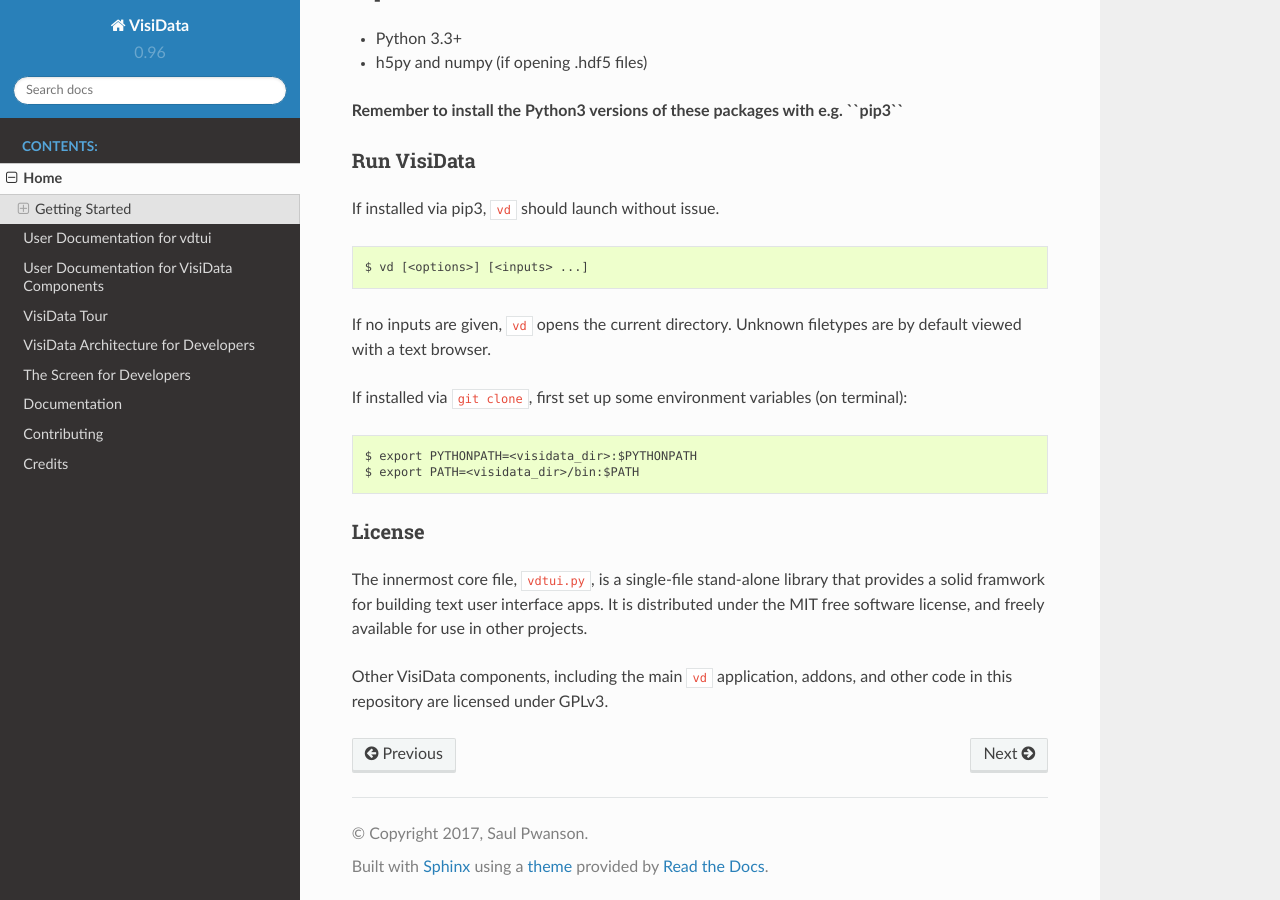
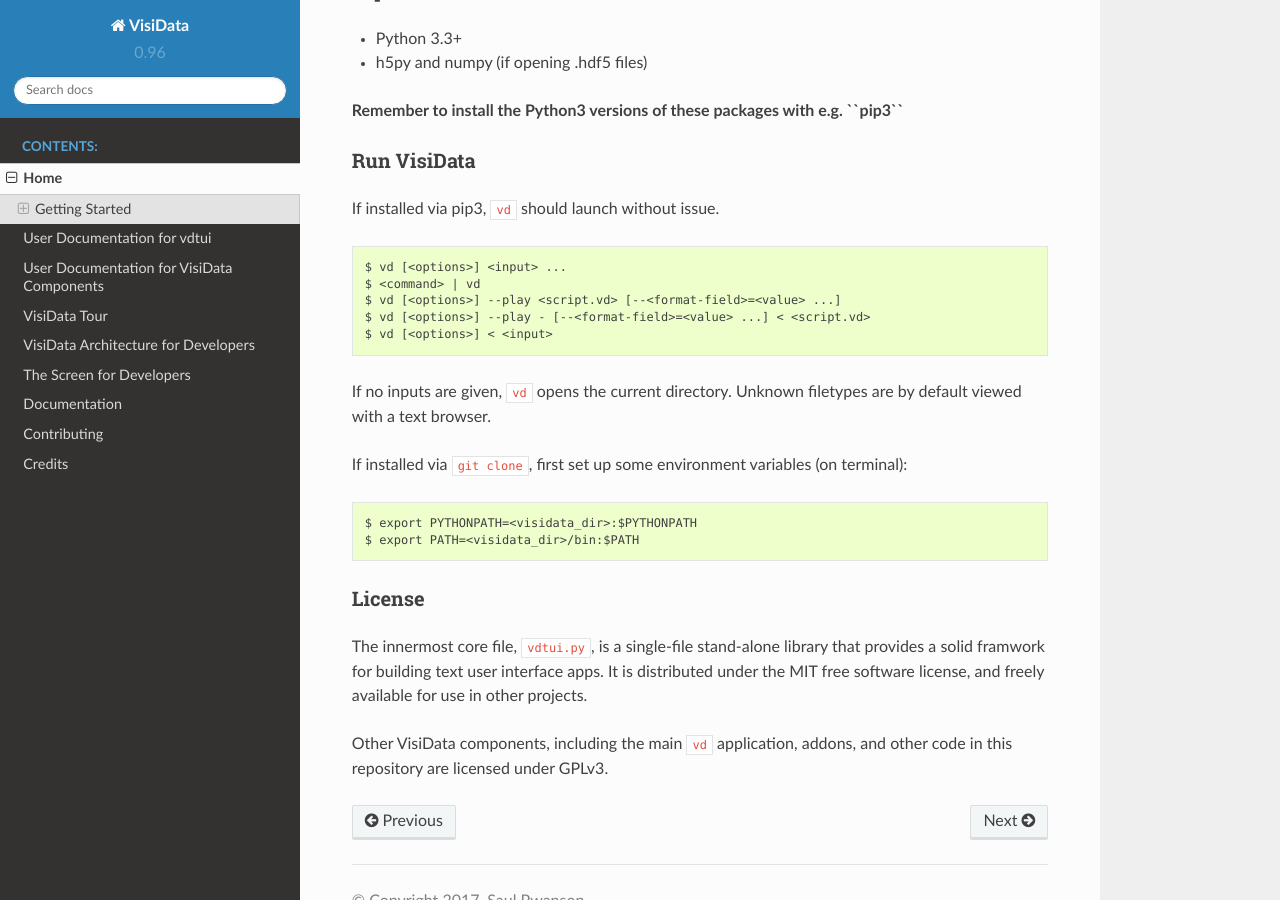
Before and after one commit to saulpw/visidata, a Sphinx documentation site: the page built from docs/home.rst, in a window 1280 px wide and 900 px high, scrolled down 987 px. Built offline with Sphinx 7.4.7 and the Read the Docs theme 2.0.0, drawn with Linux system fonts in a browser that asks for light colours.

Commit message:
Update docs with pipes and vdplay

```diff
--- a/docs/home.rst
+++ b/docs/home.rst
@@ -48,7 +48,11 @@
 
 ::
 
-    $ vd [<options>] [<inputs> ...]
+    $ vd [<options>] <input> ...
+    $ <command> | vd
+    $ vd [<options>] --play <script.vd> [--<format-field>=<value> ...]
+    $ vd [<options>] --play - [--<format-field>=<value> ...] < <script.vd>
+    $ vd [<options>] < <input>
 
 If no inputs are given, ``vd`` opens the current directory. Unknown
 filetypes are by default viewed with a text browser.
```
Also changed, not shown: README.md (+5 -1 lines), docs/ascii-commands.txt (+7 -7 lines).
